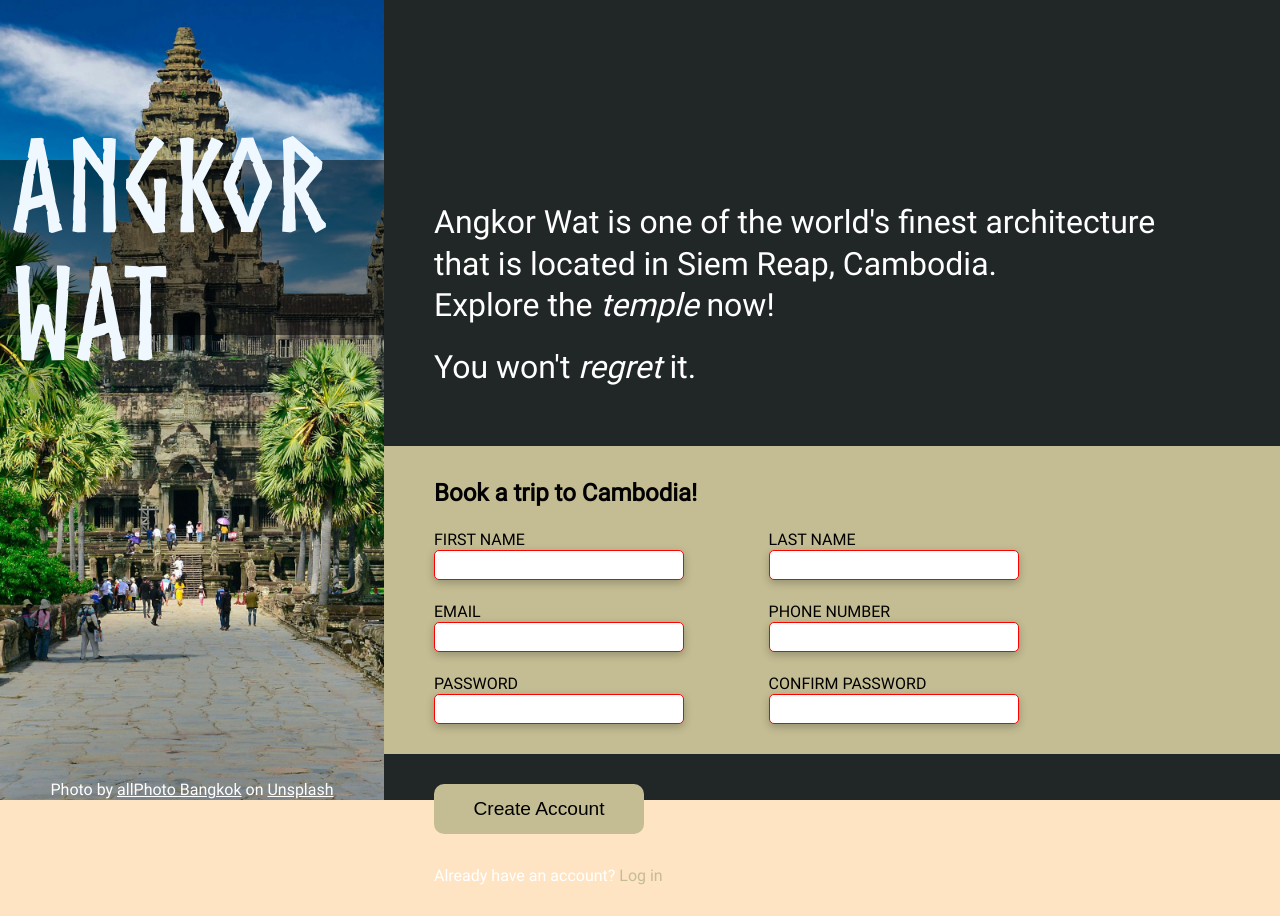
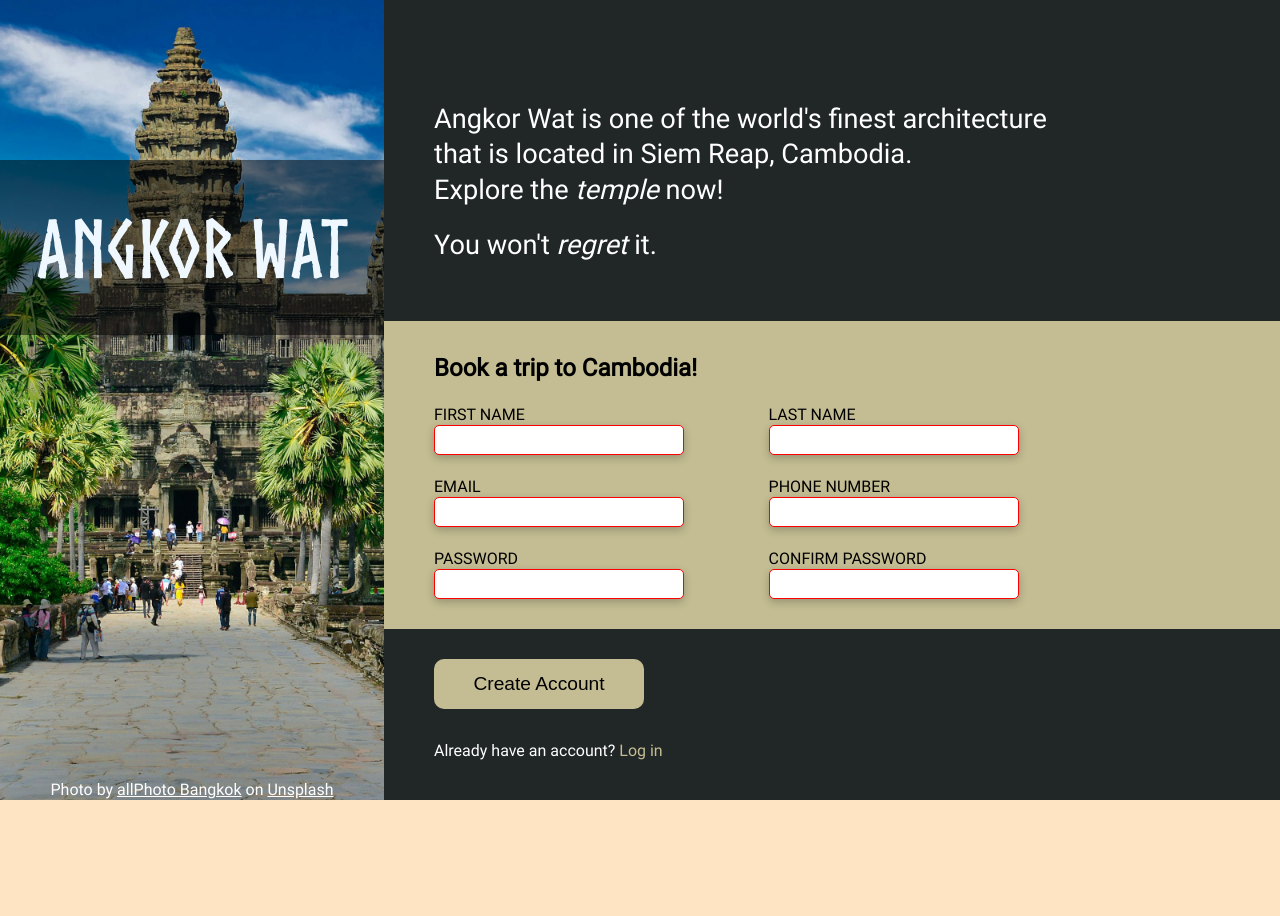
Before and after one commit to NirakChoun/sign-up-form, a plain HTML site: page index.html in a window 1280 px wide. After the commit the page ends 800 px from the top, so only its background shows below. Drawn offline with Linux system fonts and the light colour scheme.

Commit message:
Modify padding and margin-top of first and third section on the right

```diff
--- a/styles.css
+++ b/styles.css
@@ -64,7 +64,7 @@ body {
 .left .brand h1 {
     font-family: "norse-bold";
     color: aliceblue;
-    font-size: 8rem;
+    font-size: 5rem;
 }
 
 .left .photo-credit {
@@ -88,11 +88,11 @@ body {
 
 .right .first {
     padding: 50px 0 0 50px;
-    margin-top: 150px;
+    margin-top: 50px;
 }
 
 .right .first p {
-    font-size: 2rem;
+    font-size: 1.7rem;
     margin-bottom: 20px;
     line-height: 1.3;
     color: white;
```
